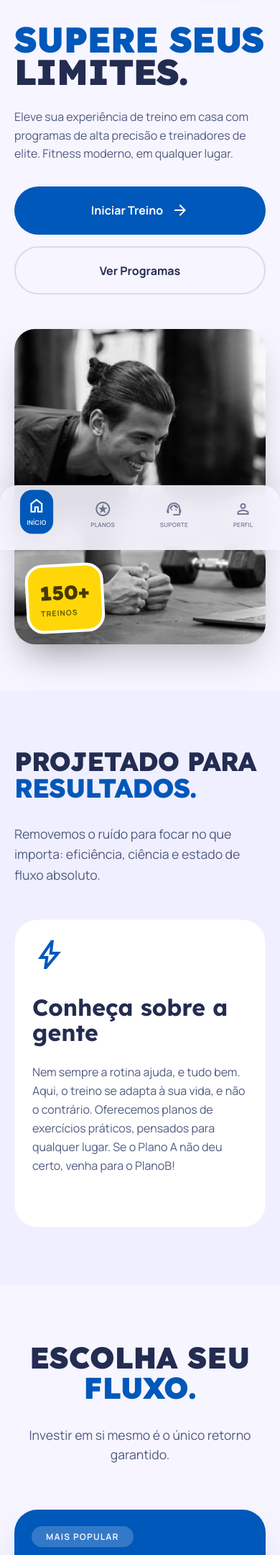
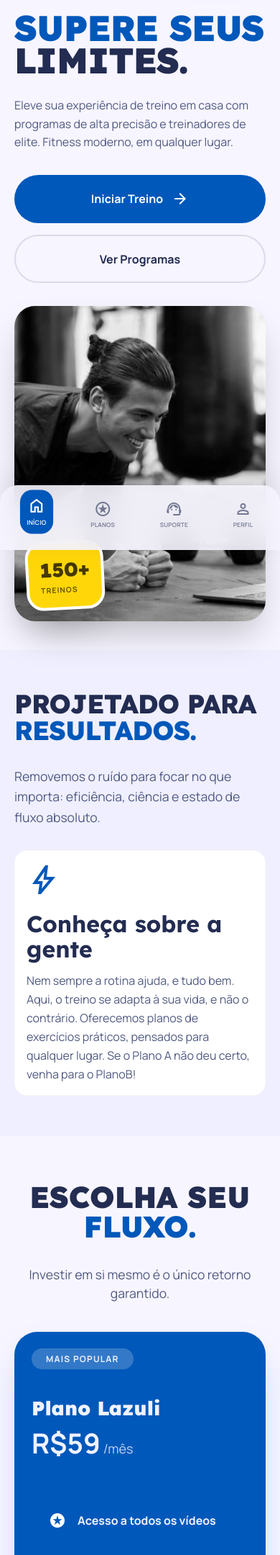
Before and after one commit to NicoleNakagawa/PlanoB_2026, a Node server app: page / in a window 390 px wide. Shown: the part 80-2240 px from the top of the page at 72% size. Run offline with Node 20, Linux system fonts and the light colour scheme; some libraries are stand-ins or nearby versions.

Commit message:
Home atualizado

```diff
--- a/app/public/css/home.css
+++ b/app/public/css/home.css
@@ -494,3 +494,102 @@ nav[aria-label="Navegação mobile"] a.ativo em {
     transform: scale(1.05) !important;
   }
 }
+
+
+/* Ajuste geral de espaços da home */
+main > section {
+  scroll-margin-top: 6rem;
+}
+
+section[aria-labelledby="hero-heading"] {
+  min-height: 82vh !important;
+}
+
+section[aria-labelledby="about-heading"] {
+  padding-top: 5rem !important;
+  padding-bottom: 5rem !important;
+}
+
+section[aria-labelledby="about-heading"] header {
+  margin-bottom: 2.5rem !important;
+}
+
+section[aria-labelledby="pricing-heading"] {
+  padding-top: 6rem !important;
+  padding-bottom: 6rem !important;
+}
+
+section[aria-labelledby="cta-heading"] {
+  min-height: 62vh !important;
+}
+
+@media (max-width: 768px) {
+  section[aria-labelledby="hero-heading"] {
+    padding-top: 6rem !important;
+    padding-bottom: 2.5rem !important;
+  }
+
+  section[aria-labelledby="hero-heading"] article {
+    gap: 2rem !important;
+  }
+
+  section[aria-labelledby="about-heading"] {
+    padding-top: 3.5rem !important;
+    padding-bottom: 3.5rem !important;
+  }
+
+  section[aria-labelledby="about-heading"] header {
+    margin-bottom: 2rem !important;
+  }
+
+  section[aria-labelledby="about-heading"] article article {
+    padding: 1.5rem !important;
+    border-radius: 1.7rem !important;
+  }
+
+  section[aria-labelledby="about-heading"] section {
+    gap: 1.5rem !important;
+  }
+
+  section[aria-labelledby="about-heading"] aside {
+    width: 4rem !important;
+    height: 4rem !important;
+    border-radius: 1.2rem !important;
+  }
+
+  section[aria-labelledby="about-heading"] aside i {
+    font-size: 2.4rem !important;
+  }
+
+  section[aria-labelledby="about-heading"] h3 {
+    margin-bottom: 0.8rem !important;
+  }
+
+  section[aria-labelledby="about-heading"] ul {
+    margin-top: 1.5rem !important;
+    gap: 0.8rem !important;
+  }
+
+  section[aria-labelledby="about-heading"] ul li {
+    padding: 1rem !important;
+    border-radius: 1.1rem !important;
+  }
+
+  section[aria-labelledby="pricing-heading"] {
+    padding-top: 4rem !important;
+    padding-bottom: 4rem !important;
+  }
+
+  section[aria-labelledby="pricing-heading"] header {
+    margin-bottom: 2.5rem !important;
+  }
+
+  section[aria-labelledby="cta-heading"] {
+    min-height: auto !important;
+    padding: 4rem 0 !important;
+  }
+
+  footer aside {
+    margin-top: 2rem !important;
+  }
+}
--- a/app/views/pages/home.ejs
+++ b/app/views/pages/home.ejs
@@ -123,17 +123,17 @@
 
   <main>
 
-    <section class="relative min-h-screen flex items-center pt-32 pb-20 bg-surface" aria-labelledby="hero-heading">
+    <section class="relative min-h-[82vh] flex items-center pt-28 pb-12 bg-surface" aria-labelledby="hero-heading">
 
-      <article class="max-w-[90rem] mx-auto px-8 lg:px-12 w-full grid grid-cols-1 lg:grid-cols-2 gap-16 items-center">
+      <article class="max-w-[90rem] mx-auto px-8 lg:px-12 w-full grid grid-cols-1 lg:grid-cols-2 gap-10 items-center">
 
         <section class="flex flex-col">
-          <h1 id="hero-heading" class="font-headline text-editorial text-[4.5rem] md:text-[7rem] lg:text-[8.5rem] font-black text-primary leading-none mb-10">
+          <h1 id="hero-heading" class="font-headline text-editorial text-[4.5rem] md:text-[7rem] lg:text-[8.5rem] font-black text-primary leading-none mb-6">
             SUPERE SEUS <br />
             <em class="not-italic text-on-surface">LIMITES.</em>
           </h1>
 
-          <p class="text-2xl md:text-3xl text-on-surface-variant max-w-2xl mb-12 leading-relaxed font-body">
+          <p class="text-2xl md:text-3xl text-on-surface-variant max-w-2xl mb-8 leading-relaxed font-body">
             Eleve sua experiência de treino em casa com programas de alta precisão e treinadores de elite. Fitness moderno, em qualquer lugar.
           </p>
 
@@ -167,10 +167,10 @@
 
     </section>
 
-    <section class="py-40 bg-surface-container-low" aria-labelledby="about-heading">
+    <section class="py-12 md:py-14 bg-surface-container-low" aria-labelledby="about-heading">
       <article class="max-w-[90rem] mx-auto px-8 lg:px-12">
 
-        <header class="mb-24">
+        <header class="mb-8 md:mb-10">
           <h2 id="about-heading" class="font-headline text-5xl md:text-6xl lg:text-7xl font-extrabold mb-8 tracking-tight">
             PROJETADO PARA <mark class="text-primary bg-transparent">RESULTADOS.</mark>
           </h2>
@@ -179,16 +179,16 @@
           </p>
         </header>
 
-        <ul class="grid grid-cols-1 lg:grid-cols-3 gap-12" role="list">
+        <ul class="grid grid-cols-1 lg:grid-cols-3 gap-6" role="list">
 
-          <li class="bg-surface-container-lowest p-10 lg:p-16 rounded-[3rem] border border-outline/5 flex flex-col justify-between hover:shadow-xl transition-shadow lg:col-span-3">
+          <li class="bg-surface-container-lowest p-7 md:p-8 lg:p-10 rounded-[2rem] border border-outline/5 flex flex-col justify-between lg:col-span-3">
 
-            <section class="mb-12">
-              <i class="material-symbols-outlined text-6xl text-primary mb-8 block not-italic" aria-hidden="true">bolt</i>
-              <h3 class="font-headline text-3xl lg:text-5xl font-bold mb-6">Conheça sobre a gente</h3>
-              <p class="text-on-surface-variant text-lg lg:text-2xl leading-relaxed max-w-2xl">
+            <section class="mb-0">
+              <i class="material-symbols-outlined text-5xl text-primary mb-5 block not-italic" aria-hidden="true">bolt</i>
+              <h3 class="font-headline text-3xl lg:text-4xl font-bold mb-4">Conheça sobre a gente</h3>
+              <p class="text-on-surface-variant text-base lg:text-xl leading-relaxed max-w-4xl">
                 Nem sempre a rotina ajuda, e tudo bem. Aqui, o treino se adapta à sua vida, e não o contrário. Oferecemos planos de exercícios práticos, pensados para qualquer lugar. Se o Plano A não deu certo, venha para o PlanoB!
-
+              </p>
             </section>
 
           </li>
@@ -197,10 +197,10 @@
       </article>
     </section>
 
-    <section class="py-40 bg-surface" aria-labelledby="pricing-heading">
+    <section class="py-24 bg-surface" aria-labelledby="pricing-heading">
       <article class="max-w-[90rem] mx-auto px-8 lg:px-12">
 
-        <header class="text-center mb-32">
+        <header class="text-center mb-16">
           <h2 id="pricing-heading" class="font-headline text-5xl md:text-7xl lg:text-8xl font-black mb-8 uppercase">
             ESCOLHA SEU <mark class="text-primary bg-transparent">FLUXO.</mark>
           </h2>
@@ -253,7 +253,7 @@
               <strong class="bg-tertiary-fixed text-on-tertiary-fixed px-4 py-1.5 rounded-lg text-[10px] font-black uppercase tracking-tighter">Premium</strong>
             </header>
 
-            <section class="mb-10">
+            <section class="mb-6">
               <p class="flex items-baseline gap-1">
                 <strong class="text-4xl font-black">R$149</strong>
                 <em class="text-lg text-on-surface-variant not-italic">/mês</em>
@@ -288,7 +288,7 @@
       </article>
     </section>
 
-    <section class="relative min-h-[80vh] flex items-center justify-center overflow-hidden bg-black" aria-labelledby="cta-heading">
+    <section class="relative min-h-[62vh] flex items-center justify-center overflow-hidden bg-black" aria-labelledby="cta-heading">
 
       <figure class="absolute inset-0" aria-hidden="true">
         <img
@@ -297,30 +297,27 @@
           class="w-full h-full object-cover opacity-40 mix-blend-luminosity"
         />
         <b class="absolute inset-0 bg-gradient-to-t from-black via-transparent to-black opacity-90 block font-normal"></b>
-        <b class="absolute inset-0 bg-primary/10 mix-blend-overlay block font-normal"></b>
       </figure>
 
       <article class="relative z-10 text-center px-8 flex flex-col items-center">
 
-        <p class="text-primary font-black tracking-[0.5em] uppercase text-sm md:text-lg mb-4">
+        <p class="text-white/70 font-black tracking-[0.5em] uppercase text-sm md:text-lg mb-4">
           Sua Jornada Começa Aqui
         </p>
 
-        <section class="relative mb-16">
+        <section class="relative mb-10">
           <h2 id="cta-heading" class="font-headline text-[15vw] md:text-[12vw] font-black text-white leading-none uppercase tracking-tighter drop-shadow-2xl">
             SEM<br />
             <em class="not-italic text-outline">DESCULPAS</em>
           </h2>
 
-          <b class="absolute -top-10 -left-10 w-20 h-20 border-t-4 border-l-4 border-primary block font-normal" aria-hidden="true"></b>
-          <b class="absolute -bottom-10 -right-10 w-20 h-20 border-b-4 border-r-4 border-primary block font-normal" aria-hidden="true"></b>
         </section>
 
         <a href="cadastroaluno" class="primary-gradient hover:scale-110 active:scale-95 text-white font-headline font-black text-2xl md:text-3xl px-20 py-8 rounded-full shadow-[0_0_50px_rgba(0,88,186,0.4)] transition-all uppercase tracking-widest ring-4 ring-white/10">
           COMECE JÁ
         </a>
 
-        <p class="mt-12 flex gap-4 items-center opacity-60">
+        <p class="mt-8 flex gap-4 items-center opacity-60">
           <hr class="w-12 border-white/30 border-t" aria-hidden="true" />
           <b class="text-white/80 font-bold uppercase tracking-widest text-xs">Junte-se a 50k+ atletas</b>
           <hr class="w-12 border-white/30 border-t" aria-hidden="true" />
--- a/app/views/pages/planos.ejs
+++ b/app/views/pages/planos.ejs
@@ -636,7 +636,7 @@
             </li>
             <li class="flex items-center gap-3">
               <i class="material-symbols-outlined text-primary text-xl not-italic" aria-hidden="true">check_circle</i>
-              <b class="text-on-surface font-medium">Planos montados pelo professor</b>
+              <b class="text-on-surface font-medium">Treinos montados pelo professor</b>
             </li>
             <li class="flex items-center gap-3">
               <i class="material-symbols-outlined text-primary text-xl not-italic" aria-hidden="true">check_circle</i>
```
